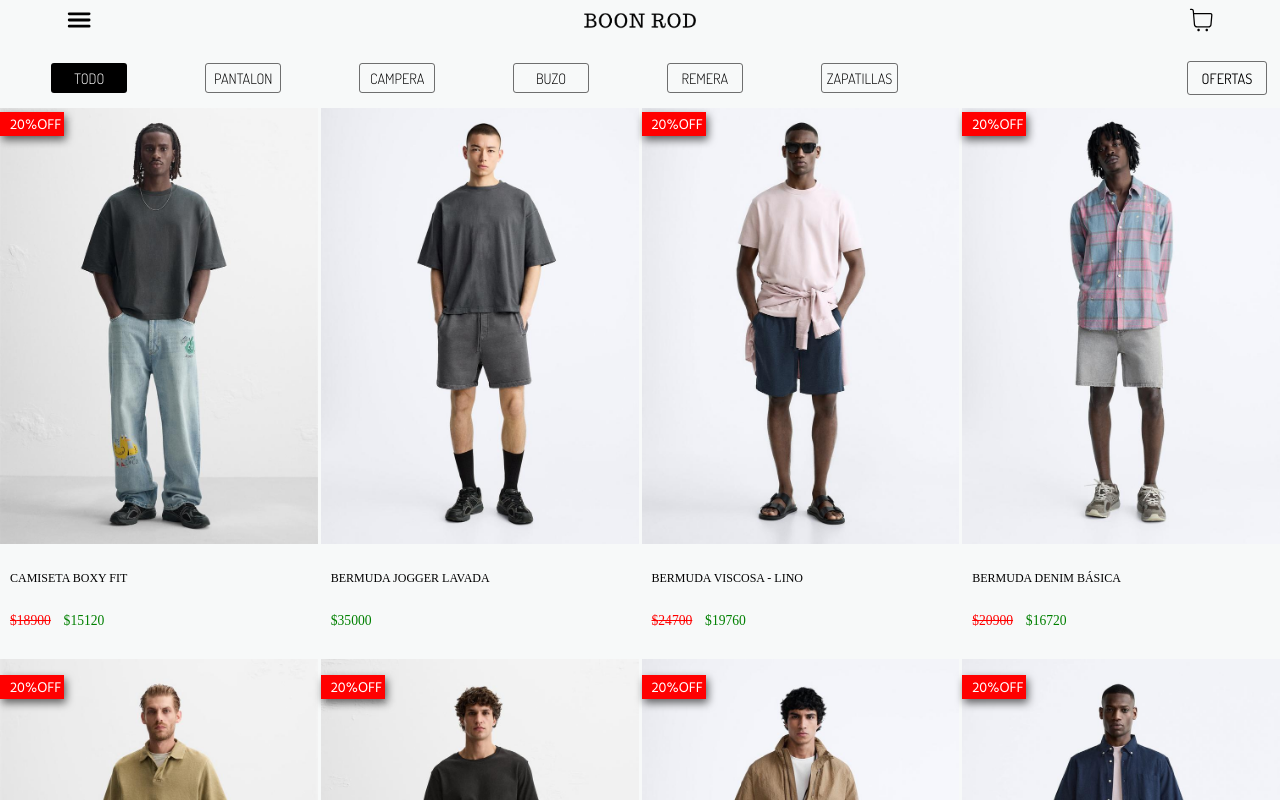
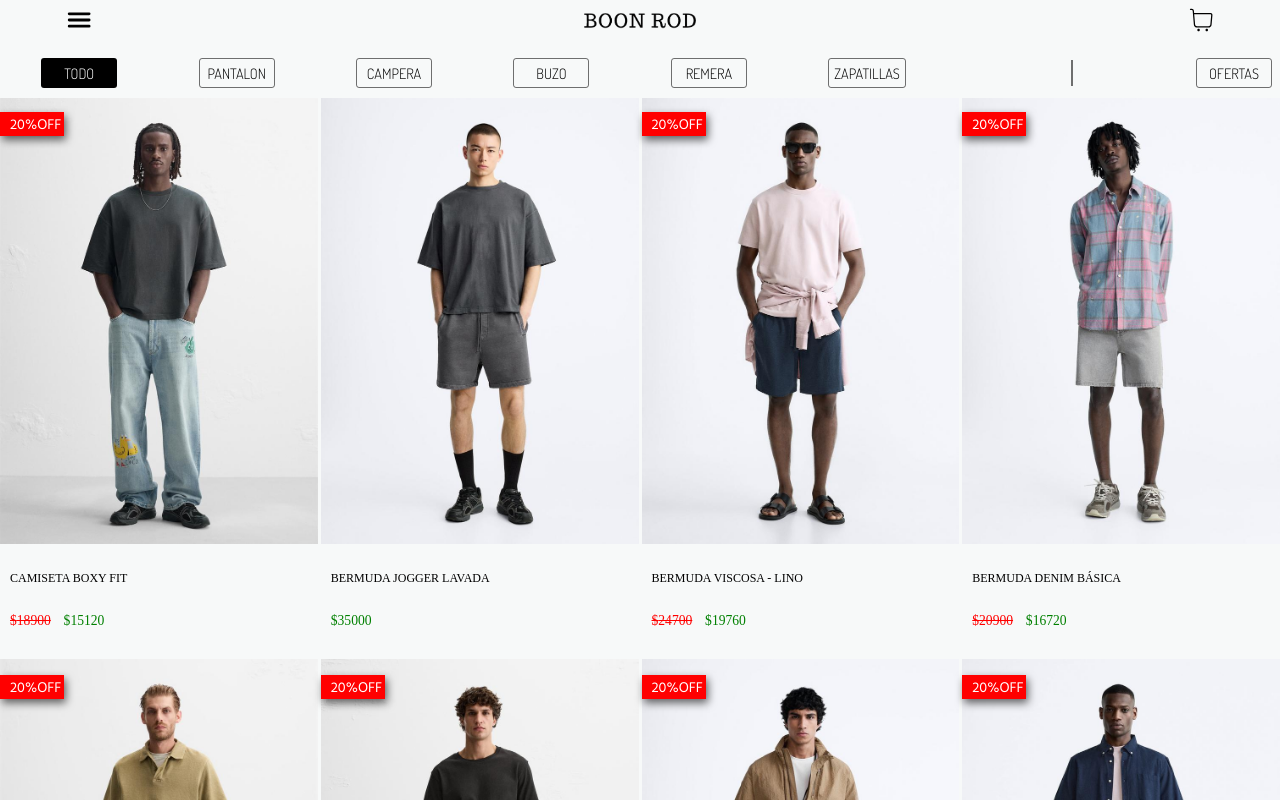
Before and after one commit to Juannmanuel/BoonRod, a React (Vite) app: page /catalogo in a window 1280 px wide. Built offline with nearby package versions, Linux system fonts and the light colour scheme; a web font is replaced by a local one.

Commit message:
catalogo

```diff
--- a/src/components/Catalogo/Catalogo.jsx
+++ b/src/components/Catalogo/Catalogo.jsx
@@ -60,9 +60,10 @@ function Catalogo() {
               );
             })}
           </div>
+          <div className={style.divider}></div>
           <div className={style.container_button}>
             <span
-              className={`${style.type_discount} ${
+              className={`${style.type} ${
                 showDiscounted ? style.type_discount_selected : ""
               }`}
               onClick={handleShowDiscounted}
--- a/src/components/Catalogo/Catalogo.module.css
+++ b/src/components/Catalogo/Catalogo.module.css
@@ -24,7 +24,6 @@
   justify-content: space-between;
   align-items: center;
   background-color: var(--color-white-medium);
-  padding: 5px;
   box-sizing: border-box;
 }
 .container_types {
@@ -36,8 +35,13 @@
   justify-content: space-around;
   align-items: center;
   box-sizing: border-box;
-  padding: 10px;
+  padding: 10px 3px;
   gap: 5px;
+
+}
+.divider{
+  height: 1.5rem;
+  border: 1px solid rgba(0, 0, 0, 0.552);
 }
 .type {
   width: auto;
@@ -71,29 +75,11 @@
   text-align: center;
   margin-right: 0.5rem;
 }
-.type_discount {
-  width: auto;
-  min-width: 4rem;
-  padding: 7px;
-  border-radius: 3px;
-  border: none;
-  height: auto;
-  color: rgb(0, 0, 0);
-  background-color: transparent;
-  max-height: 1.2rem;
-  display: flex;
-  justify-content: center;
-  align-items: center;
-  text-transform: uppercase;
-  font-family: var(--font-paragraph);
-  font-size: var(--text-small);
-  border: 1px solid rgba(0, 0, 0, 0.552);
 
-}
 
 .type_discount_selected {
-  background-color: red;
-  border: none;
+  background-color: rgba(255, 0, 0, 0.836);
+  border: 1px solid black;
   color: rgb(255, 255, 255);
   font-weight: 500;
   font-weight: var(--font-weight-small);
--- a/src/components/CustomerSupport/CustomerSupport.module.css
+++ b/src/components/CustomerSupport/CustomerSupport.module.css
@@ -6,6 +6,7 @@
   align-items: start;
   width: 100vw;
   height: auto;
+  min-height: 80vh;
   margin: 2rem 0;
   margin-bottom: 4rem;
   background-color: var(--color-white-medium);
--- a/src/components/Footer/Footer.module.css
+++ b/src/components/Footer/Footer.module.css
@@ -1,9 +1,11 @@
 .footer_main {
-  background-color: black; /* Fondo negro */
-  color: white; /* Letras blancas */
-  padding: 2rem 1rem; /* Espaciado superior/inferior y lateral */
-  text-align: center; /* Centrar el texto */
+  background-color: black;
+  color: white;
+  padding: 2rem 1rem;
+  text-align: center;
   min-height: 65vh;
+  box-sizing: border-box;
+  margin-top: 5rem;
 }
 
 .title {
```
